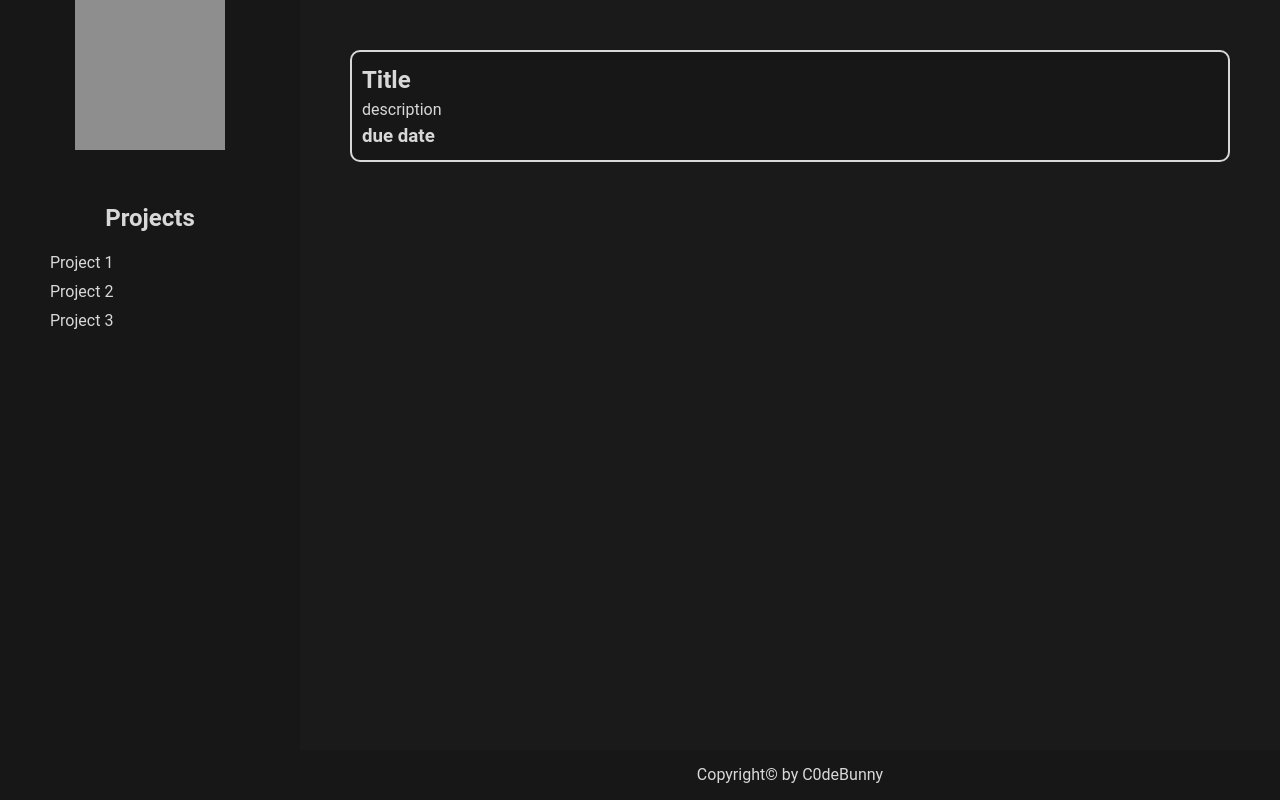
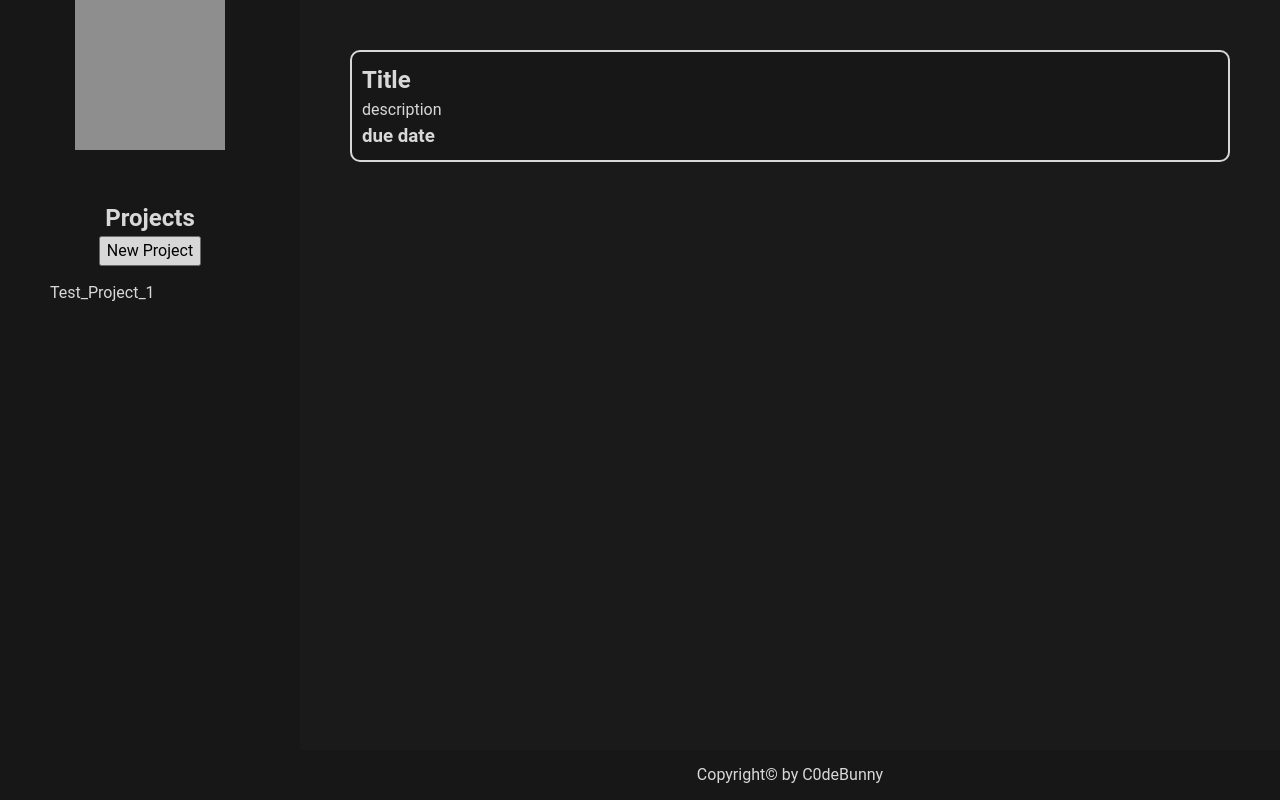
Before and after one commit to C0deBunny/to-do-list, a website built with webpack: page src/template.html in a window 1280 px wide. Built offline with nearby package versions, Linux system fonts and the light colour scheme; grey boxes are pictures that could not be loaded.

Commit message:
Add projectDOM that displays project Add projectController that controls logic Add addEventListener to projectController

```diff
--- /dev/null
+++ b/src/ProjectDOM.js
@@ -0,0 +1,14 @@
+import { projectList } from "./projectController"
+
+export const displayProject = () => {
+	const EMPTY = ""
+
+	const projectListContainer = document.getElementById("project-list")
+	projectListContainer.innerHTML = EMPTY
+
+	projectList.getAll().forEach((element) => {
+		const projectNameDOM = document.createElement("li")
+		projectNameDOM.innerHTML = element.name
+		projectListContainer.appendChild(projectNameDOM)
+	})
+}
--- a/src/index.js
+++ b/src/index.js
@@ -3,11 +3,10 @@ import "./styles.css"
 
 import { createTodo } from "./todoFactory"
 import { createTodoList } from "./todoList"
-
-const list = createTodoList()
+import "./projectController"
 
 const todo1 = createTodo("Learn JavaScript", "I need to learn javascript by making todo lists", null, "med")
-
+const list = createTodoList()
 list.add(todo1)
 
 console.log(list.getAll())
--- /dev/null
+++ b/src/projectController.js
@@ -0,0 +1,32 @@
+import { createProject } from "./projectFactory"
+import { createProjectList } from "./projectList"
+import { displayProject } from "./ProjectDOM"
+
+const project1 = createProject("Test_Project_1")
+export const projectList = createProjectList()
+projectList.add(project1)
+
+displayProject()
+
+document.getElementById("new-project").addEventListener("click", () => {
+	console.log("new-project button was clicked!")
+})
+
+// const modal = document.getElementById("modal")
+// const openBtn = document.getElementById("new-project")
+// const closeBtn = document.getElementById("close-modal")
+
+// openBtn.addEventListener("click", () => {
+// 	modal.classList.remove("hidden")
+// })
+
+// closeBtn.addEventListener("click", () => {
+// 	modal.classList.add("hidden")
+// })
+
+// // Optional: Close when clicking outside modal content
+// window.addEventListener("click", (e) => {
+// 	if (e.target === modal) {
+// 		modal.classList.add("hidden")
+// 	}
+// })
--- a/src/template.html
+++ b/src/template.html
@@ -10,6 +10,7 @@
 			<header><img src="./img/logo.png" alt="logo" /></header>
 
 			<h1>Projects</h1>
+			<button id="new-project">New Project</button>
 			<nav>
 				<ul id="project-list">
 					<li>Project 1</li>
@@ -18,6 +19,7 @@
 				</ul>
 			</nav>
 		</aside>
+
 		<main>
 			<div class="list-container">
 				<div class="section">
@@ -27,6 +29,16 @@
 				</div>
 			</div>
 		</main>
+
 		<footer>Copyright© by C0deBunny</footer>
+
+		<!-- <div id="modal" class="modal hidden">
+			<div class="modal-content">
+				<span id="close-modal" class="close">&times;</span>
+				<h2>New Project</h2>
+				<input type="text" id="project-name-input" placeholder="Project name" />
+				<button id="create-project-btn">Create</button>
+			</div>
+		</div> -->
 	</body>
 </html>
```
Also changed, not shown: src/styles.css (+22 -0 lines).
